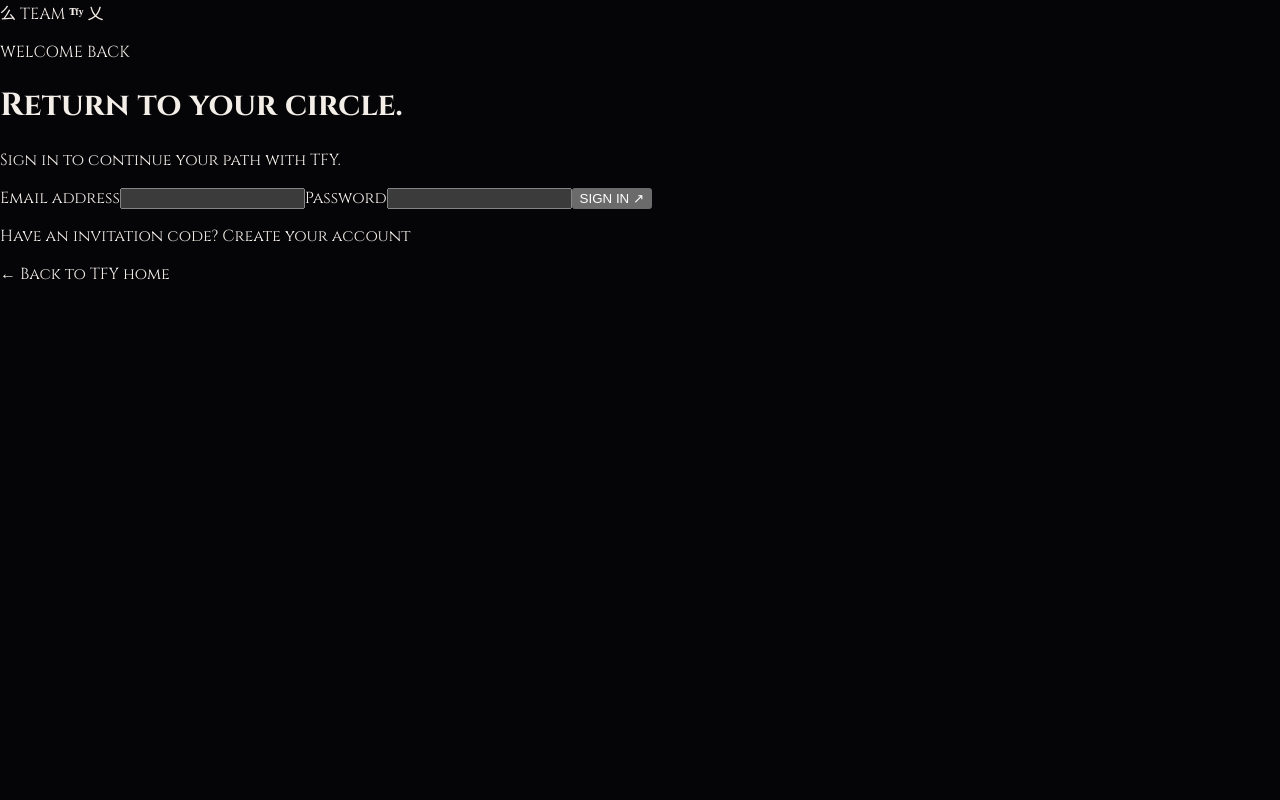
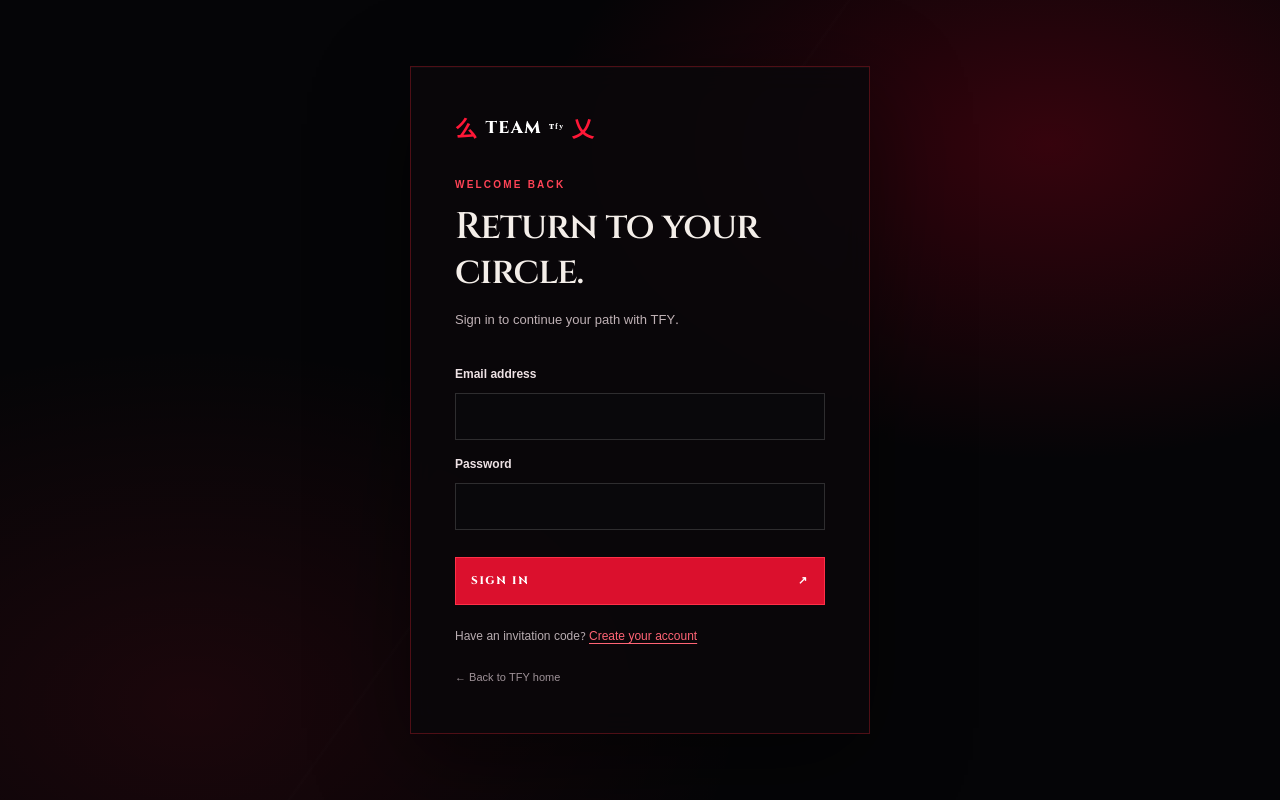
Before and after one commit to alone4verasthew-dot/TEAM-community-, a Next.js app: page /login in a window 1280 px wide. Built offline with nearby package versions, Linux system fonts and the light colour scheme.

Commit message:
Style TFY authentication and membership pages

```diff
--- a/app/globals.css
+++ b/app/globals.css
@@ -435,3 +435,157 @@
 .samurai-world #world #fl{z-index:9}
 @media(max-width:760px){.samurai-world #world #ron{transform-origin:50% 92.8%}.samurai-world #world #smr{opacity:.85}}
 @media(prefers-reduced-motion:reduce){.samurai-world #world #rimg,.samurai-world #world #smr *{animation:none!important}}
+
+
+/* TFY authentication and membership screens */
+.auth-page {
+  min-height: 100vh;
+  padding: clamp(24px, 5vw, 64px) 18px;
+  display: grid;
+  place-items: center;
+  position: relative;
+  overflow: hidden;
+  background:
+    radial-gradient(ellipse at 82% 18%, rgba(157, 0, 26, .32), transparent 34%),
+    radial-gradient(ellipse at 15% 88%, rgba(255, 23, 55, .09), transparent 36%),
+    #050507;
+  color: var(--paper, #f4eee9);
+  font-family: 'Noto Sans Telugu', Arial, sans-serif;
+}
+.auth-page::before {
+  content: "";
+  position: absolute;
+  inset: 0;
+  pointer-events: none;
+  opacity: .28;
+  background: linear-gradient(125deg, transparent 0 46%, rgba(255,255,255,.025) 46.1% 46.2%, transparent 46.3%);
+}
+.auth-panel {
+  width: min(100%, 460px);
+  position: relative;
+  z-index: 1;
+  padding: clamp(26px, 5vw, 44px);
+  border: 1px solid rgba(255, 42, 56, .28);
+  background: rgba(11, 7, 10, .9);
+  box-shadow: 0 26px 90px rgba(0, 0, 0, .48), inset 0 1px rgba(255,255,255,.025);
+  backdrop-filter: blur(14px);
+}
+.auth-panel-wide { width: min(100%, 520px); }
+.auth-brand {
+  display: inline-flex;
+  align-items: center;
+  gap: 7px;
+  font-family: 'Cinzel', serif;
+  font-weight: 800;
+  letter-spacing: .08em;
+  color: #fff;
+  margin-bottom: 34px;
+  font-size: 17px;
+}
+.auth-brand strong { font-size: 13px; color: #fff; }
+.auth-mark { color: var(--red, #ff1737); font-size: 22px; }
+.auth-eyebrow {
+  margin: 0 0 12px;
+  color: #ff4356;
+  font-size: 10px;
+  font-weight: 800;
+  letter-spacing: .22em;
+}
+.auth-panel h1 {
+  margin: 0;
+  font-family: 'Cinzel', serif;
+  font-size: clamp(26px, 5vw, 37px);
+  line-height: 1.23;
+  font-weight: 600;
+  letter-spacing: -.025em;
+}
+.auth-intro {
+  margin: 14px 0 26px;
+  color: #bfb1b5;
+  font-size: 13px;
+  line-height: 1.8;
+}
+.auth-form { display: grid; gap: 9px; }
+.auth-form label {
+  margin-top: 8px;
+  color: #eee2e5;
+  font-size: 12px;
+  font-weight: 600;
+}
+.auth-label-note { color: #91858a; font-size: 10px; font-weight: 400; }
+.auth-form input {
+  width: 100%;
+  min-height: 47px;
+  padding: 12px 13px;
+  border: 1px solid rgba(255,255,255,.15);
+  border-radius: 0;
+  outline: none;
+  background: #09080b;
+  color: #fff;
+  font: 14px 'Noto Sans Telugu', Arial, sans-serif;
+}
+.auth-form input:focus { border-color: #ff4356; box-shadow: 0 0 0 2px rgba(255,23,55,.13); }
+.auth-submit {
+  width: 100%;
+  min-height: 48px;
+  padding: 13px 15px;
+  margin-top: 18px;
+  display: flex;
+  justify-content: space-between;
+  align-items: center;
+  gap: 12px;
+  border: 1px solid #ff3048;
+  background: #db102d;
+  color: #fff;
+  font: 800 11px 'Cinzel', serif;
+  letter-spacing: .16em;
+  cursor: pointer;
+  transition: background .18s ease, transform .18s ease;
+}
+.auth-submit:hover { background: #f51b39; transform: translateY(-1px); }
+.auth-submit:focus-visible { outline: 2px solid #fff; outline-offset: 3px; }
+.auth-switch {
+  margin: 23px 0 0;
+  color: #b9adb1;
+  font-size: 12px;
+  line-height: 1.8;
+}
+.auth-switch a, .auth-home-link {
+  color: #ff6475;
+  text-decoration: underline;
+  text-underline-offset: 3px;
+}
+.auth-home-link {
+  display: inline-block;
+  margin-top: 22px;
+  font-size: 11px;
+  text-decoration: none;
+  color: #9f9298;
+}
+.auth-home-link:hover { color: #fff; }
+.auth-error, .auth-notice {
+  padding: 11px 13px;
+  margin: 16px 0;
+  font-size: 12px;
+  line-height: 1.65;
+}
+.auth-error { border-left: 2px solid #ff4356; background: rgba(160, 0, 26, .16); color: #ffd1d6; }
+.auth-notice { border-left: 2px solid #c7a56a; background: rgba(199, 165, 106, .1); color: #f4ddb2; }
+.auth-privacy-note { margin: 5px 0 0; color: #8b8085; font-size: 10px; line-height: 1.65; }
+.member-panel { width: min(100%, 540px); }
+.member-status {
+  padding: 13px 15px;
+  border: 1px solid rgba(255, 190, 95, .4);
+  background: rgba(255, 190, 95, .07);
+  color: #ffd79e;
+  font: 700 11px 'Cinzel', serif;
+  letter-spacing: .12em;
+}
+.member-status-approved { border-color: rgba(90, 220, 160, .38); background: rgba(40, 150, 100, .1); color: #a5edcc; }
+.member-status-rejected { border-color: rgba(255, 90, 90, .4); background: rgba(150, 0, 20, .13); color: #ffadb5; }
+.member-detail { color: #b7a9ae; font-size: 12px; line-height: 1.7; }
+@media (max-width: 520px) {
+  .auth-page { padding: 18px 12px; }
+  .auth-panel { padding: 24px 19px; }
+  .auth-brand { margin-bottom: 28px; }
+}
```
